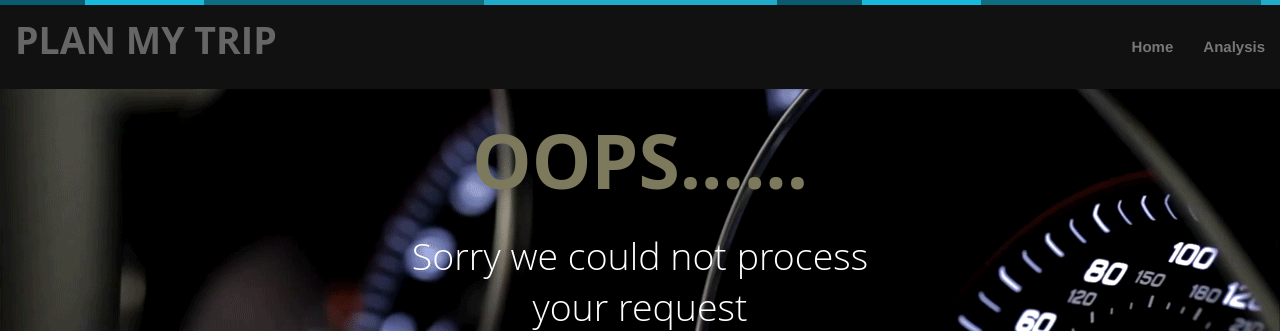
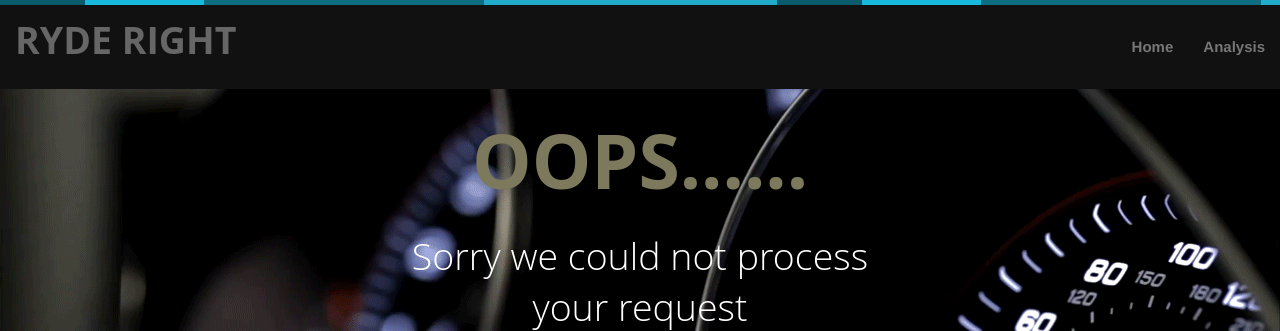
Before and after one commit to anshuldec7/Hack_UCSC, a Flask app: template templates/server_error.html in a window 1280 px wide. Shown: the top 331 px of the page. Run offline with Flask 2, Linux system fonts and the light colour scheme; the template is opened without the code that fills it, so the values that code supplies are empty; parts of the project's set-up code (start-up, migrations or seed data) failed here and were passed over; some libraries are stand-ins or nearby versions.

Commit message:
Update server_error.html

```diff
--- a/templates/server_error.html
+++ b/templates/server_error.html
@@ -17,7 +17,7 @@ h2 { color: #7c795d; font-family: 'Source Sans Pro', sans-serif; font-size: 28px
  <meta charset="UTF-8" />
     <meta http-equiv="Content-Type" content="text/html; charset=utf-8" />
     <meta name="viewport" content="width=device-width, initial-scale=1, maximum-scale=1, user-scalable=no">
-    <title>PlanMyTrip</title>
+    <title>RydeRight</title>
 
 
 	<meta content='width=device-width, initial-scale=1.0, maximum-scale=1.0, user-scalable=0' name='viewport' />
@@ -70,7 +70,7 @@ h2 { color: #7c795d; font-family: 'Source Sans Pro', sans-serif; font-size: 28px
         <div class="container-fluid">
           <div class="navbar-header">
                     <!-- Logo Starts -->
-                    <h1 style="font-size:250%;">Plan My Trip</h1>
+                    <h1 style="font-size:250%;">Ryde Right</h1>
                     <!-- #Logo Ends -->
 
                 </div>
```
